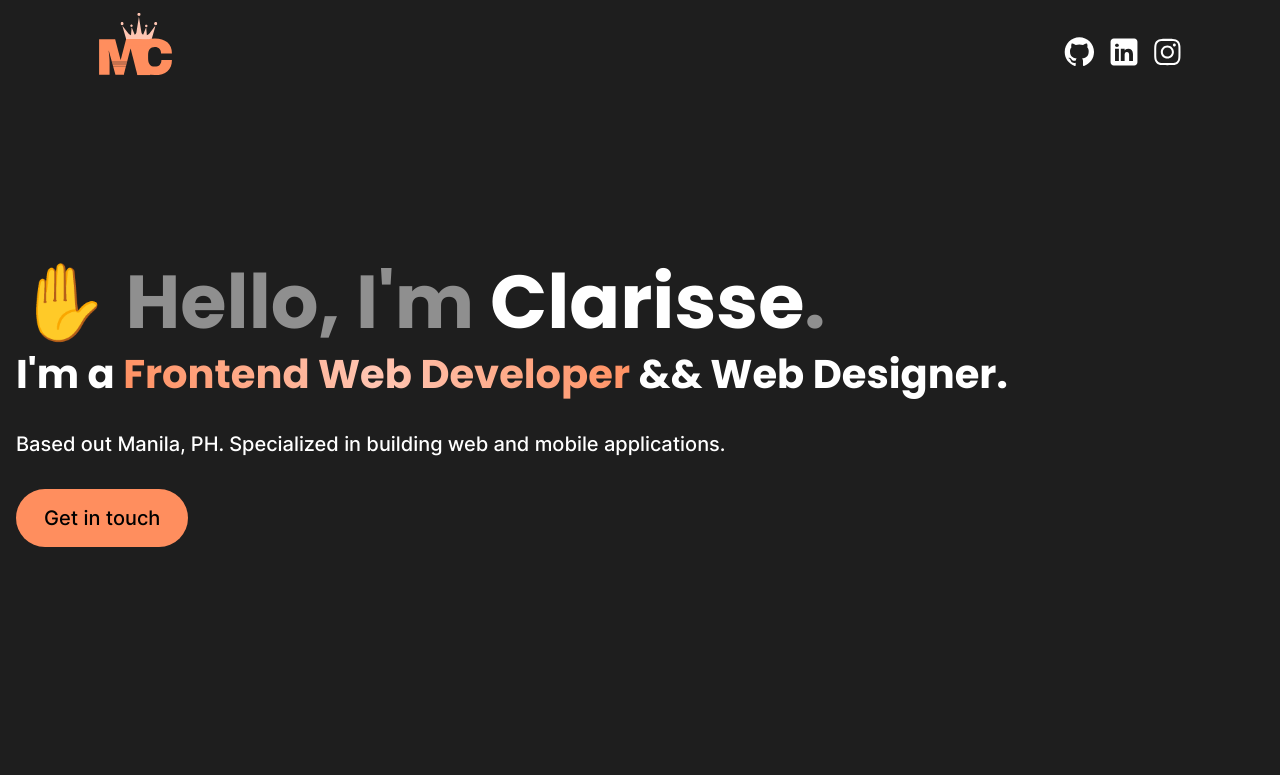
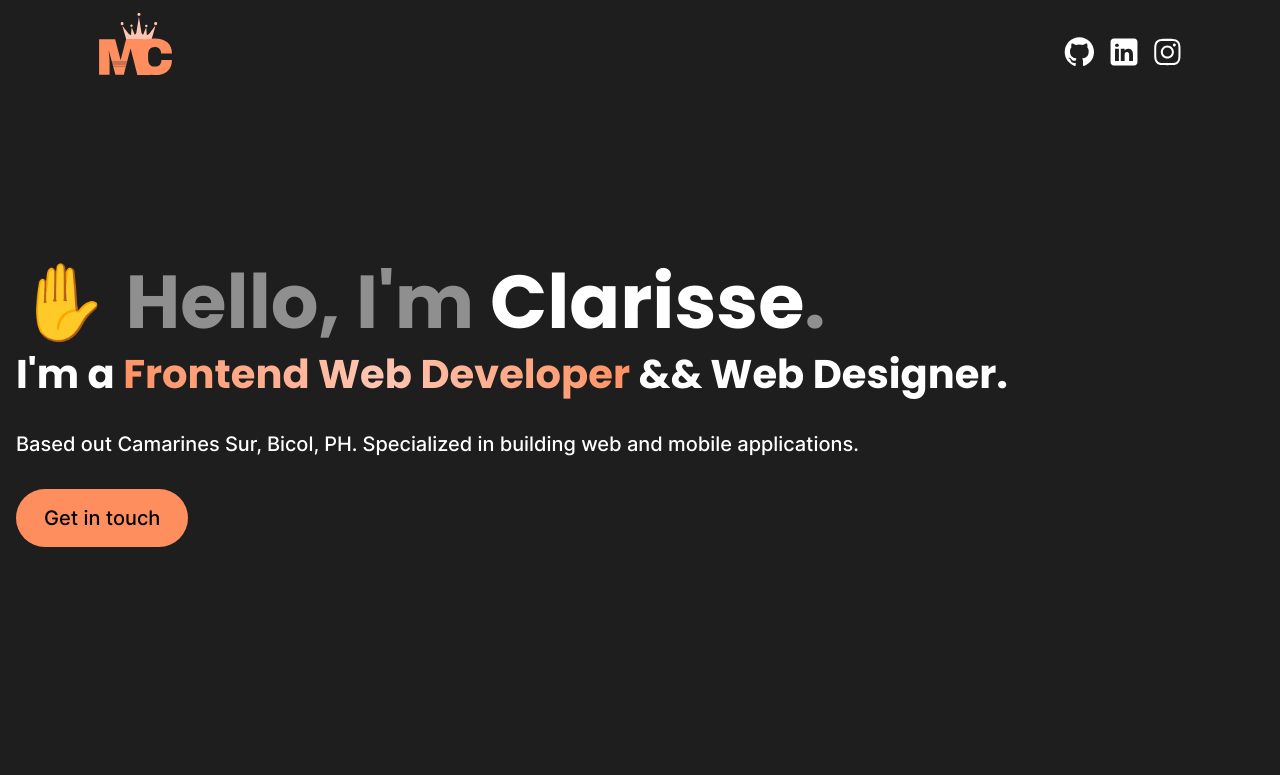
Before and after one commit to mariyamateo/personal-portfolio, a Next.js app: page / in a window 1280 px wide. Shown: the top 775 px of the page. Built offline with nearby package versions, Linux system fonts and the light colour scheme.

Commit message:
fixes in hero section

```diff
--- a/components/Hero/Hero.js
+++ b/components/Hero/Hero.js
@@ -58,7 +58,7 @@ const Hero = () => {
             </h2>
           </div>
           <h5 className="pb-8">
-            Based out Manila, PH. Specialized in building web and mobile
+            Based out Camarines Sur, Bicol, PH. Specialized in building web and mobile
             applications.
           </h5>
           <a href="mailto:ma.clarissepmateo@gmail.com">
```
